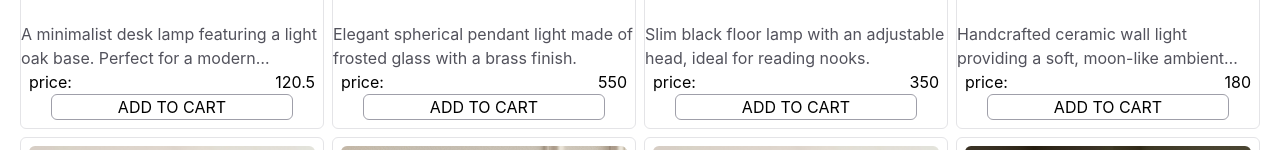
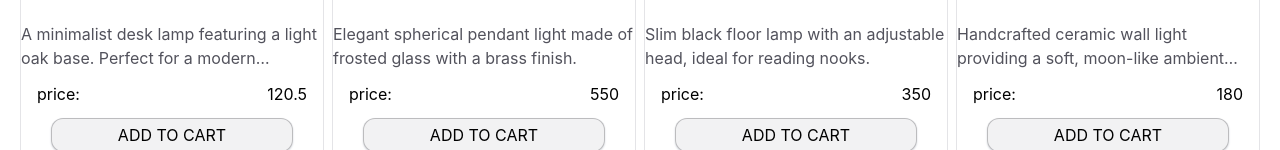
Before and after one commit to nastytolstenkova-hue/store-portfolio, a React (Vite) app: page /main in a window 1280 px wide. Shown: the part 802-952 px from the top of the page. Built offline with nearby package versions, Linux system fonts and the light colour scheme.

Commit message:
Worked with style for add to cart button.

```diff
--- a/src/components/OneProduct.tsx
+++ b/src/components/OneProduct.tsx
@@ -28,12 +28,12 @@ export default function OneProduct({product}:{product:IProduct}){
 
 
 
-      <div className="flex justify-between mx-2">
+      <div className="flex justify-between mx-4 my-3">
         <p>price:</p>
         <p>{product.price}</p>
       </div>
 
-      <button className="flex justify-center items-center mx-auto mb-2 uppercase border border-zinc-400 rounded-md w-4/5 whitespace-nowrap">add to cart</button>
+      <button className="flex justify-center items-center mx-auto mb-2 p-1 uppercase border border-zinc-700/30 bg-zinc-300/30 shadow-xs shadow-gray-300  rounded-xl w-4/5 cursor-pointer whitespace-nowrap hover:bg-zinc-800 hover:text-white hover:border-zinc-800 transition-colors duration-300 active:scale-95 ">add to cart</button>
     </div>
   )
 }
```
